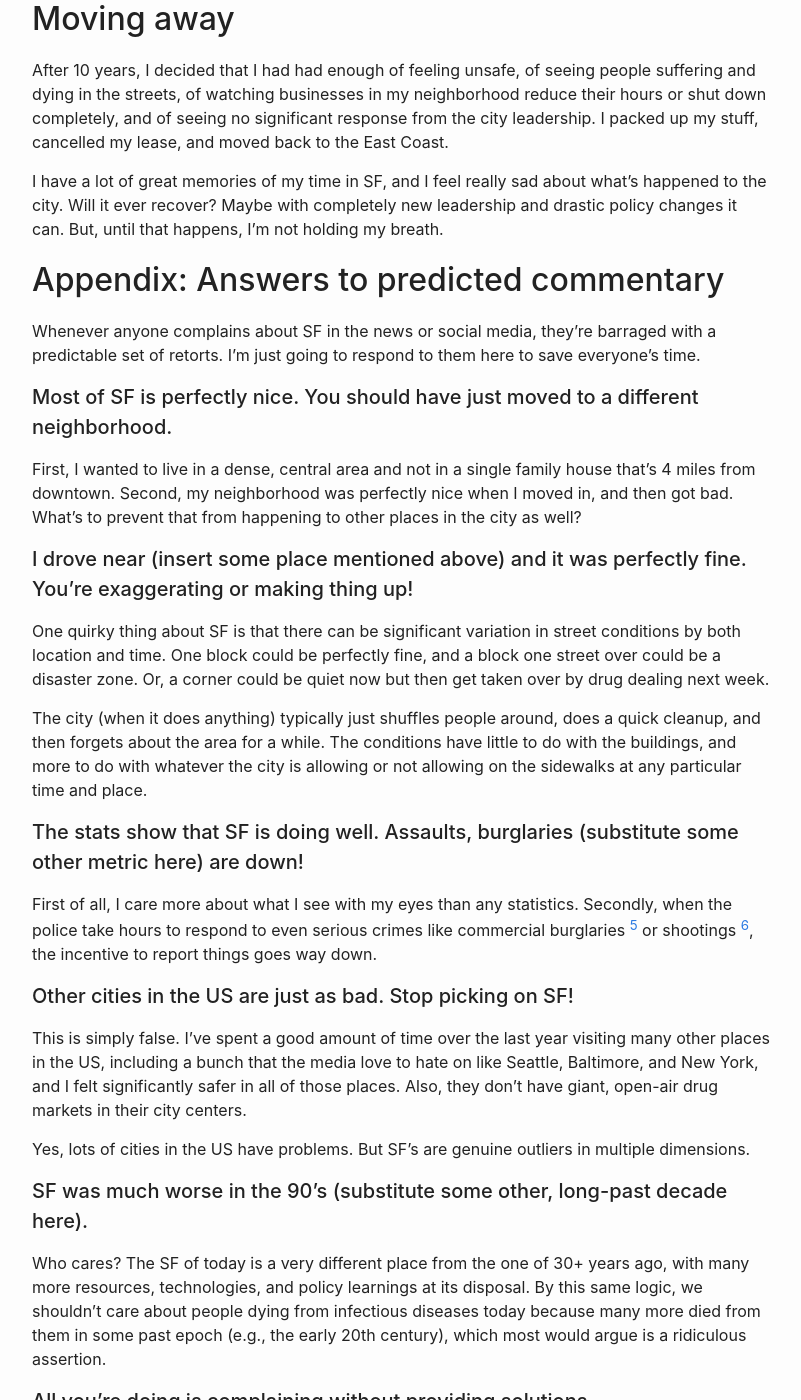
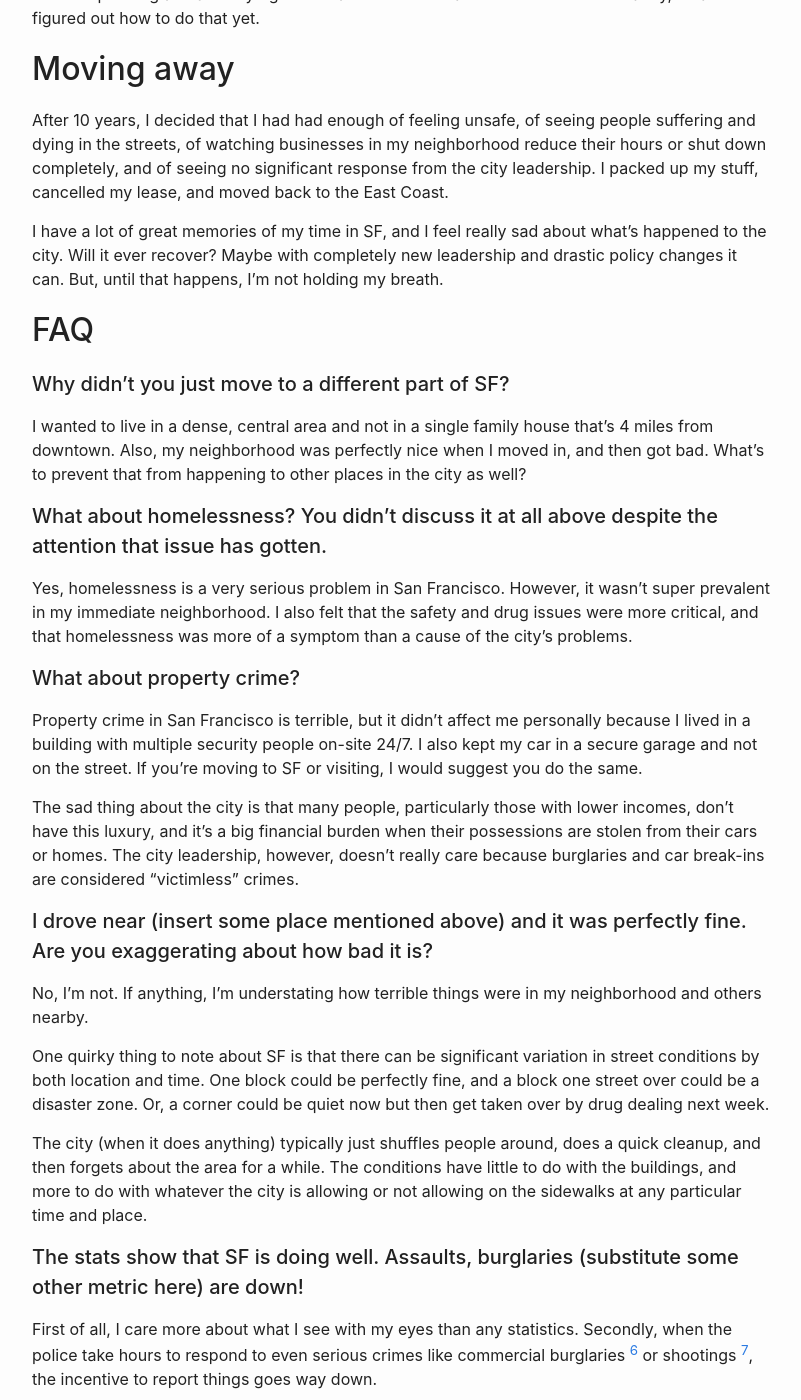
Before and after one commit to yolken/yolken-blog, a Jekyll site: the page built from site/_posts/2023-06-18-goodbye-san-francisco.md, in a window 1280 px wide and 1400 px high, scrolled down 3413 px. Shown: the whole window, without its empty margins (238-1039 px from the left). Built offline with Jekyll 4.4.1, drawn with Linux system fonts in a browser that asks for light colours; some of the changed text lies outside the part shown.

Commit message:
Update SF post (#37)
* Update post

* More edits

* Fix typo

```diff
--- a/site/_posts/2023-05-29-goodbye-san-francisco.md
+++ b/site/_posts/2023-06-18-goodbye-san-francisco.md
@@ -98,7 +98,7 @@ world, but at least you could be reasonably confident that you wouldn't
 be hit by a car when going outside. Then, a few years ago, the city made
 a conscious decision to stop nearly all traffic enforcement [^1]. As a
 result, the behavior of some drivers got terrible, to the point of being
-dangerous. I would routinely see people running red lights, going to the
+dangerous. I would routinely see people running red lights, going the
 wrong way down one way streets, driving on roads closed to private
 vehicles, and speeding at 60+ in 25mph zones.
 
@@ -118,7 +118,7 @@ especially frustrating.
 First, the city is incredibly wealthy and has a massive budget at its
 disposal- nearly $14 billion dollars [^2] for a population of only slightly more
 than 800,000 people, which, on a per-capita basis, is one of the highest
-in the country [^3]. Despite all this money and despite a budget has has grown
+in the country [^3]. Despite all this money and despite a budget that has grown
 much faster than the city's population over the last few years, SF can't
 keep its central areas safe and clean, and doesn't seem to be providing
 much help to the thousands of people suffering on its streets.
@@ -128,7 +128,9 @@ the police leadership, and a majority of the Board of Supervisors (the
 legislative body for SF), really just don't seem to care one bit about
 what's happening. Sure, they will occasionally rant in public and promise
 to fix things [^4], but after a quick surge of activity, the streets just
-go back to their previous state or get worse.
+go back to their previous state or get worse. I got the sense that they just
+enjoyed the prestige and money of their jobs (SF officials are among the highest paid in
+the country [^5]), and were coasting until they could find something longer-term.
 
 ## Why it matters
 
@@ -169,22 +171,40 @@ what's happened to the city. Will it ever recover? Maybe with completely new
 leadership and drastic policy changes it can. But, until that happens, I'm not
 holding my breath.
 
-## Appendix: Answers to predicted commentary
+## FAQ
 
-Whenever anyone complains about SF in the news or social media, they're barraged
-with a predictable set of retorts. I'm just going to respond to them here
-to save everyone's time.
+#### Why didn't you just move to a different part of SF?
 
-#### Most of SF is perfectly nice. You should have just moved to a different neighborhood.
-
-First, I wanted to live in a dense, central area and not in a single family house
-that's 4 miles from downtown. Second, my neighborhood was perfectly nice when
+I wanted to live in a dense, central area and not in a single family house
+that's 4 miles from downtown. Also, my neighborhood was perfectly nice when
 I moved in, and then got bad. What's to prevent that from happening to other
 places in the city as well?
 
-#### I drove near (insert some place mentioned above) and it was perfectly fine. You're exaggerating or making thing up!
+#### What about homelessness? You didn't discuss it at all above despite the attention that issue has gotten.
 
-One quirky thing about SF is that there can be significant variation in street
+Yes, homelessness is a very serious problem in San Francisco. However, it wasn't
+super prevalent in my immediate neighborhood. I also felt that the safety and drug
+issues were more critical, and that homelessness was more of a symptom
+than a cause of the city's problems.
+
+#### What about property crime?
+
+Property crime in San Francisco is terrible, but it didn't affect me personally
+because I lived in a building with multiple security people on-site 24/7. I also
+kept my car in a secure garage and not on the street. If you're moving to SF or
+visiting, I would suggest you do the same.
+
+The sad thing about the city is that many people, particularly those with lower incomes,
+don't have this luxury, and it's a big financial burden when their possessions
+are stolen from their cars or homes. The city leadership, however, doesn't really
+care because burglaries and car break-ins are considered "victimless" crimes.
+
+#### I drove near (insert some place mentioned above) and it was perfectly fine. Are you exaggerating about how bad it is?
+
+No, I'm not. If anything, I'm understating how terrible things were in my neighborhood
+and others nearby.
+
+One quirky thing to note about SF is that there can be significant variation in street
 conditions by both location and time. One block could be perfectly fine, and a block
 one street over could be a disaster zone. Or, a corner could be quiet now but then
 get taken over by drug dealing next week.
@@ -198,29 +218,36 @@ not allowing on the sidewalks at any particular time and place.
 
 First of all, I care more about what I see with my eyes than any
 statistics. Secondly, when the police take hours to respond to even serious crimes
-like commercial burglaries [^5] or shootings [^6], the incentive to report things
+like commercial burglaries [^6] or shootings [^7], the incentive to report things
 goes way down.
 
-#### Other cities in the US are just as bad. Stop picking on SF!
+#### Other cities in the US are just as bad. Why are you picking on SF?
 
-This is simply false. I've spent a good amount of time over the last
-year visiting many other places in the US, including a bunch that the media love
-to hate on like Seattle, Baltimore, and New York, and I felt significantly safer
-in all of those places. Also, they don't have giant, open-air drug markets in
-their city centers.
+It's simply false that SF is "just as bad as everywhere else". I've spent a good
+amount of time over the last year visiting many other places in the US, including a
+bunch that the media love to hate on like Seattle, Baltimore, and New York, and I
+felt significantly safer in all of those places. Also, they don't have giant,
+open-air drug markets in their city centers.
 
 Yes, lots of cities in the US have problems. But SF's are genuine
 outliers in multiple dimensions.
 
-#### SF was much worse in the 90's (substitute some other, long-past decade here).
+#### SF was much worse in the 90's (substitute some other, long-past decade here). Shouldn't we be grateful about the progress made over the last few decades?
 
-Who cares? The SF of today is a very different place from the one of 30+ years ago,
-with many more resources, technologies, and policy learnings at its disposal. By
-this same logic, we shouldn't care about people dying from infectious diseases today
-because many more died from them in some past epoch (e.g., the early 20th century),
-which most would argue is a ridiculous assertion.
+I don't think that's relevant. The SF of today is a very different place from the
+one of 30+ years ago, with many more resources, technologies, and policy learnings
+at its disposal. By this same logic, we shouldn't care about people dying from
+infectious diseases today because many more died from them in some past epoch
+(e.g., the early 20th century), which most would argue is a ridiculous assertion.
 
-#### All you're doing is complaining without providing solutions
+#### Wow, this is so depressing. Is San Francisco going to become the next Detroit?
+
+It's hard to predict the future, but I think the chance of this happening is
+low. SF's geography and weather are pretty unique, and the broader metropolitan area
+is extremely prosperous and continues to grow. However, I have no idea how low it will
+go before it stabilizes and then, maybe, gets better again.
+
+#### Why are you complaining without providing solutions?
 
 With all due respect, that's not my job. I'm not an expert on criminology or
 substance abuse or urban planning or whatever, nor am I in a position where I
@@ -241,5 +268,6 @@ even worse.
 [^2]: [https://www.sfchronicle.com/projects/2022/san-francisco-budget/](https://www.sfchronicle.com/projects/2022/san-francisco-budget/)
 [^3]: [https://ballotpedia.org/Analysis_of_spending_in_America%27s_largest_cities](https://ballotpedia.org/Analysis_of_spending_in_America%27s_largest_cities)
 [^4]: [https://www.thedailybeast.com/san-francisco-mayor-london-breed-orders-police-to-tenderloin-to-fight-bullshit-that-has-destroyed-our-city](https://www.thedailybeast.com/san-francisco-mayor-london-breed-orders-police-to-tenderloin-to-fight-bullshit-that-has-destroyed-our-city)
-[^5]: [https://www.sfchronicle.com/sf/bayarea/heatherknight/article/san-francisco-police-crime-17755470.php](https://www.sfchronicle.com/sf/bayarea/heatherknight/article/san-francisco-police-crime-17755470.php)
-[^6]: [https://www.kron4.com/news/bay-area/thieves-break-into-cars-along-sfs-embarcadero-shoot-at-witness/](https://www.kron4.com/news/bay-area/thieves-break-into-cars-along-sfs-embarcadero-shoot-at-witness/)
+[^5]: [https://sfstandard.com/politics/city-hall/san-francisco-highest-paid-mayor-city-hall-employees/](https://sfstandard.com/politics/city-hall/san-francisco-highest-paid-mayor-city-hall-employees/)
+[^6]: [https://www.sfchronicle.com/sf/bayarea/heatherknight/article/san-francisco-police-crime-17755470.php](https://www.sfchronicle.com/sf/bayarea/heatherknight/article/san-francisco-police-crime-17755470.php)
+[^7]: [https://www.kron4.com/news/bay-area/thieves-break-into-cars-along-sfs-embarcadero-shoot-at-witness/](https://www.kron4.com/news/bay-area/thieves-break-into-cars-along-sfs-embarcadero-shoot-at-witness/)
```
Also changed, not shown: other parts of site/_posts/2023-06-18-goodbye-san-francisco.md (+1 -1 lines).
